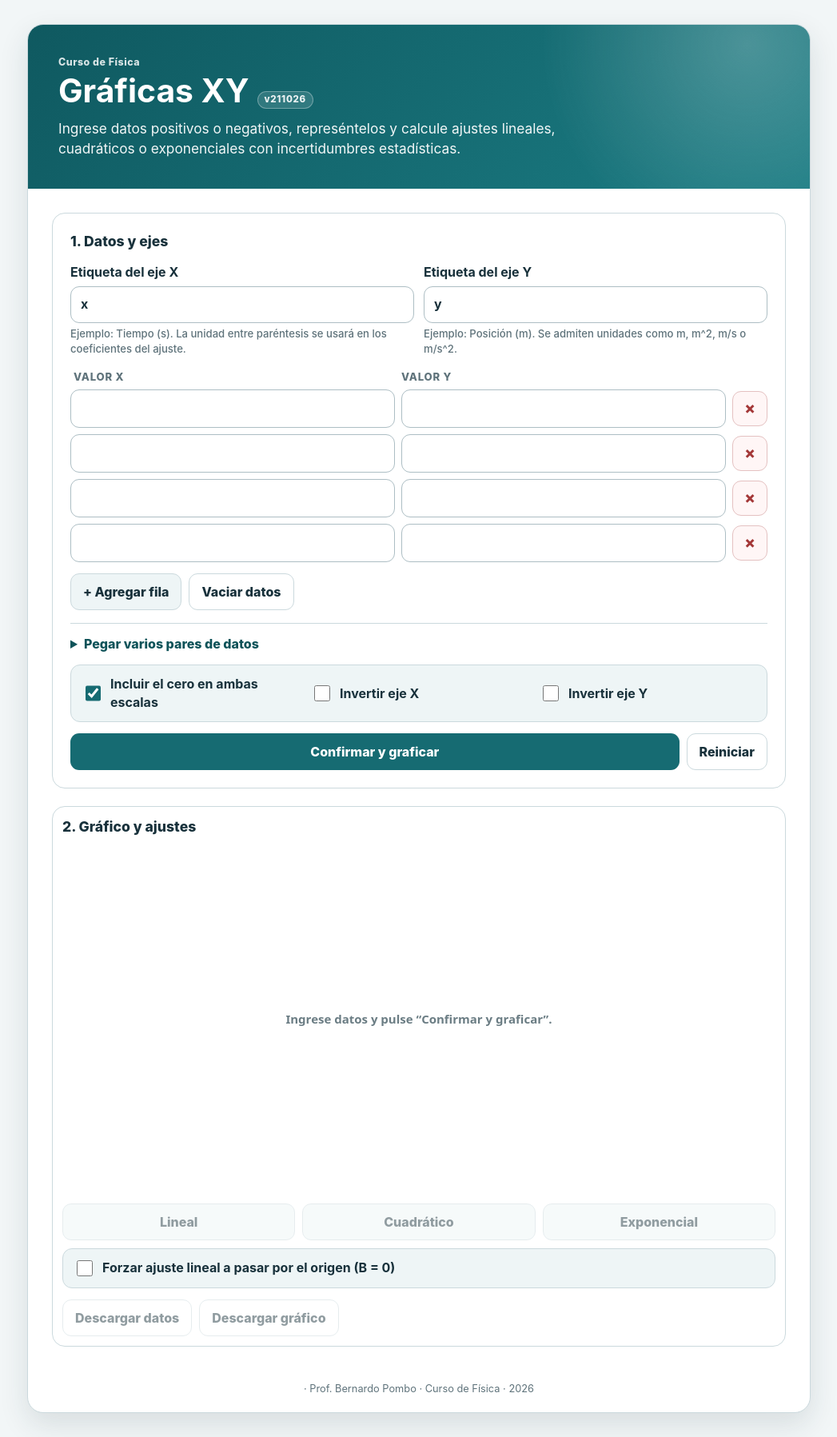
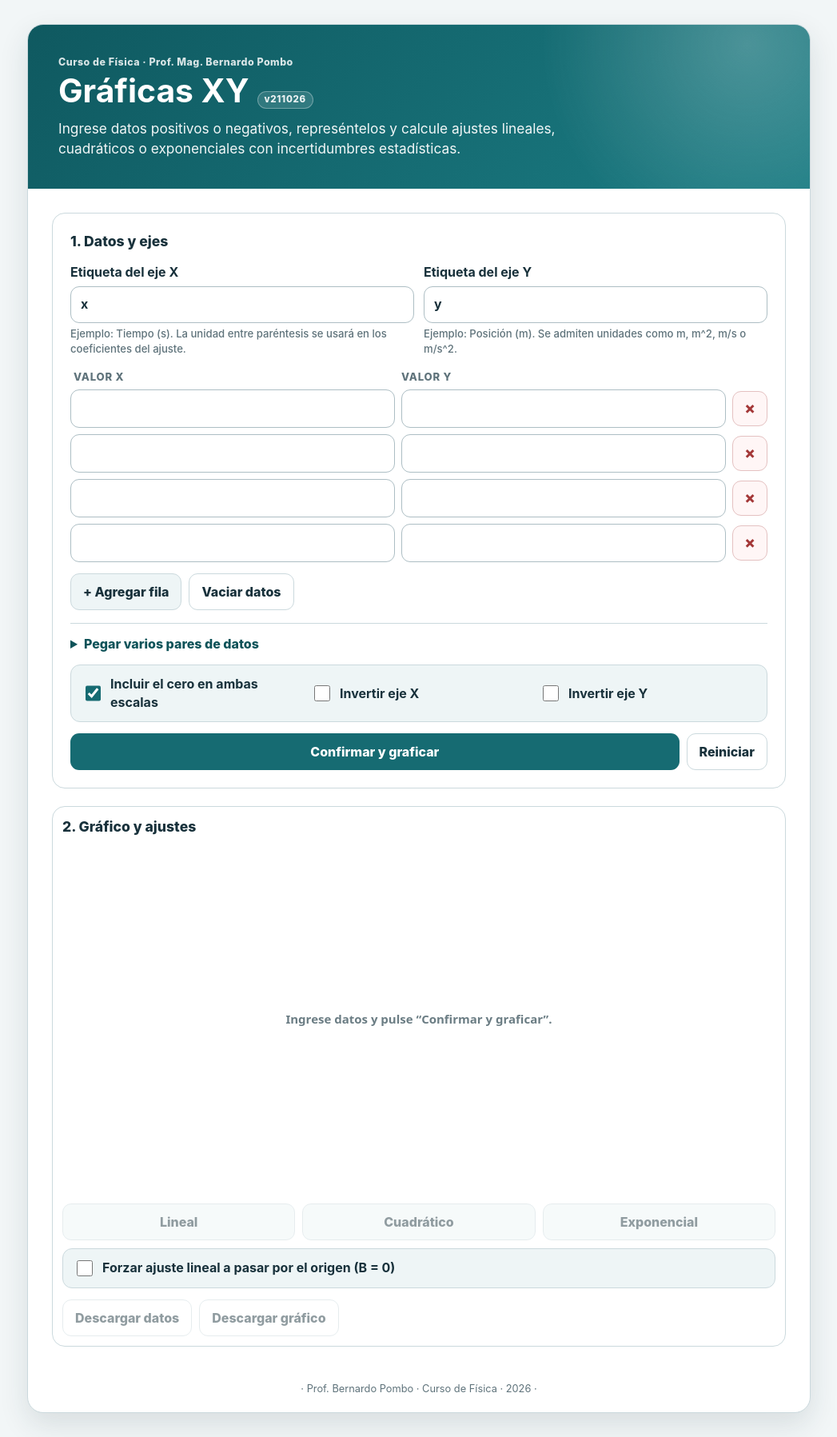
Before and after one commit to Faraday33/plotxy, a plain HTML site: page index.html in a window 1280 px wide. Shown: the whole page at 80% size, without its empty margins (116-1163 px from the left). Drawn offline with Linux system fonts and the light colour scheme.

Commit message:
Add files via upload

```diff
--- a/index.html
+++ b/index.html
@@ -8,7 +8,7 @@
 </head>
 <body>
 <!--
-  CURSO DE FÍSICA · Prof. Mag. Bernardo Pombo · GRÁFICAS XY · v211026
+  CURSO DE FÍSICA · GRÁFICAS XY · v211026
   Aplicación web autónoma para publicar mediante GitHub Pages e insertar en Blogger.
   No requiere bibliotecas externas ni envía datos a servidores.
 -->
@@ -553,7 +553,7 @@
 
   <div class="pxy-shell">
     <header class="pxy-header">
-      <p class="pxy-kicker">Curso de Física</p>
+      <p class="pxy-kicker">Curso de Física · Prof. Mag. Bernardo Pombo</p>
       <div class="pxy-title-row">
         <h2>Gráficas XY</h2>
         <span class="pxy-version" aria-label="Versión v211026">v211026</span>
@@ -661,7 +661,7 @@
     </main>
 
     <footer class="pxy-footer">
-      · Prof. Bernardo Pombo · Curso de Física · 2026
+      · Prof. Bernardo Pombo · Curso de Física · 2026 ·
     </footer>
   </div>
 
```
